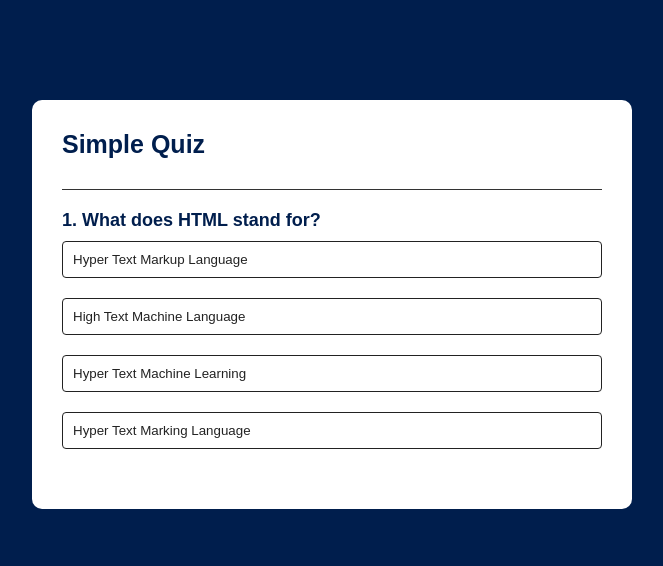
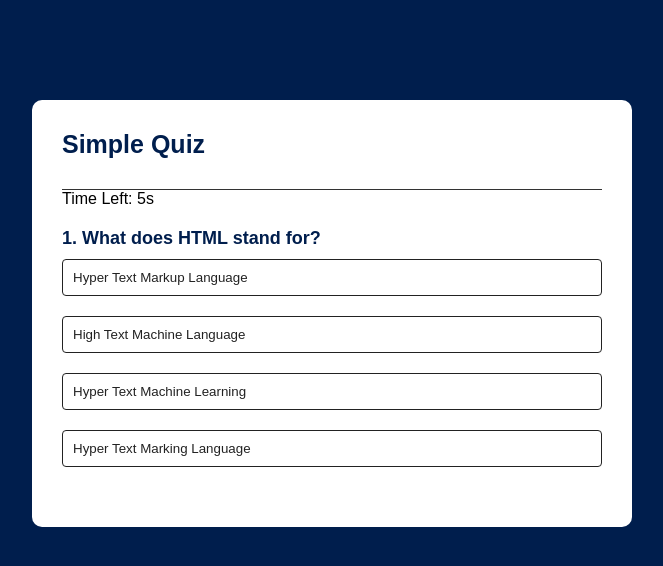
Before and after one commit to AbdullahRFA/30Days_30Project_JS, a plain HTML site: page Quiz_App/index.html in a window 1280 px wide. Shown: the whole page, without its empty margins (308-971 px from the left). Drawn offline with Linux system fonts and the light colour scheme.

Commit message:
added timer for each questions

```diff
--- a/Quiz_App/index.html
+++ b/Quiz_App/index.html
@@ -9,6 +9,7 @@
   <body>
     <div class="app">
       <h1>Simple Quiz</h1>
+      <div id="timer">Time Left: 10s</div>
       <div class="quiz">
         <h2 id="question">Question goes here</h2>
         <div id="answer-button">
--- a/Quiz_App/script.js
+++ b/Quiz_App/script.js
@@ -84,7 +84,8 @@ const questions = [
     ],
   },
   {
-    question: "Which of the following is a valid way to add comments in JavaScript?",
+    question:
+      "Which of the following is a valid way to add comments in JavaScript?",
     answers: [
       {
         text: "// This is a comment",
@@ -189,7 +190,8 @@ const questions = [
     ],
   },
   {
-    question: "Which CSS property is used to create space inside an element, between the content and the border?",
+    question:
+      "Which CSS property is used to create space inside an element, between the content and the border?",
     answers: [
       {
         text: "padding",
@@ -211,88 +213,125 @@ const questions = [
   },
 ];
 
-const questionElement = document.getElementById("question")
-const answerButton = document.getElementById("answer-button")
-const nextButton = document.getElementById("next-btn")
+const questionElement = document.getElementById("question");
+const answerButton = document.getElementById("answer-button");
+const nextButton = document.getElementById("next-btn");
 
 let currentQuestionIndex = 0;
 let score = 0;
 
-function startQuiz(){
+
+let timerElement = document.getElementById("timer");
+let timeLeft = 10; // Set the time limit for each question
+let timerInterval; // To store the interval ID
+
+function startTimer() {
+  timeLeft = 10; // Reset the time for each question
+  timerElement.innerHTML = `Time Left: ${timeLeft}s`;
+  timerInterval = setInterval(() => {
+    timeLeft--;
+    timerElement.innerHTML = `Time Left: ${timeLeft}s`;
+    if (timeLeft <= 0) {
+      clearInterval(timerInterval); // Stop the timer
+      handleTimeout(); // Handle when time runs out
+    }
+  }, 1000); // Update every second
+}
+
+function stopTimer() {
+  clearInterval(timerInterval); // Stop the timer
+}
+
+function handleTimeout() {
+  // Disable all buttons and show the correct answer
+  Array.from(answerButton.children).forEach((button) => {
+    if (button.dataset.correct === "true") {
+      button.classList.add("correct");
+    }
+    button.disabled = true;
+  });
+  nextButton.style.display = "block"; // Show the Next button
+}
+
+
+function startQuiz() {
   currentQuestionIndex = 0;
   score = 0;
+  timerElement.style.display = "block"; // Show the timer
   nextButton.innerHTML = "Next";
   showQuestion();
 }
 
-function showQuestion(){
+
+function showQuestion() {
   resetSate();
   let currentQuestion = questions[currentQuestionIndex];
   let questionNo = currentQuestionIndex + 1;
-    questionElement.innerHTML= questionNo + ". "+ currentQuestion.question;
+  questionElement.innerHTML = questionNo + ". " + currentQuestion.question;
 
-    currentQuestion.answers.forEach(answer => {
+  currentQuestion.answers.forEach((answer) => {
     const button = document.createElement("button");
     button.innerHTML = answer.text;
     button.classList.add("btn");
     answerButton.appendChild(button);
-        if(answer.correct){
+    if (answer.correct) {
       button.dataset.correct = answer.correct;
     }
-        button.addEventListener("click",selectAnswer);
+    button.addEventListener("click", (e) => {
+      stopTimer(); // Stop the timer when an answer is selected
+      selectAnswer(e);
+    });
   });
 
+  startTimer(); // Start the timer for the current question
 }
-function resetSate(){
+function resetSate() {
   nextButton.style.display = "none";
-    while(answerButton.firstChild){
+  while (answerButton.firstChild) {
     answerButton.removeChild(answerButton.firstChild);
   }
 }
-function selectAnswer(e){
+function selectAnswer(e) {
   const selectedBtn = e.target;
   const isCorrect = selectedBtn.dataset.correct === "true";
-  if(isCorrect){
+  if (isCorrect) {
     selectedBtn.classList.add("correct");
     score++;
-  }else{
+  } else {
     selectedBtn.classList.add("incorrect");
   }
 
-  Array.from(answerButton.children).forEach(button => {
-    if(button.dataset.correct === "true"){
-      button.classList.add("correct")
+  Array.from(answerButton.children).forEach((button) => {
+    if (button.dataset.correct === "true") {
+      button.classList.add("correct");
     }
     button.disabled = true;
   });
   nextButton.style.display = "block";
 }
 
-function showScore(){
+function showScore() {
   resetSate();
+  timerElement.style.display = "none"; // Hide the timer when the quiz ends
   questionElement.innerHTML = `Your scored ${score} out of ${questions.length}!`;
   nextButton.innerHTML = "Play Again";
   nextButton.style.display = "block";
 }
 
-function handleNextButton(){
+function handleNextButton() {
   currentQuestionIndex ++;
-  if( currentQuestionIndex < questions.length){
+  if (currentQuestionIndex < questions.length) {
     showQuestion();
-  }
-  else{
+  } else {
     showScore();
   }
 }
-nextButton.addEventListener("click", ()=>{
-  if(currentQuestionIndex < questions.length){
+nextButton.addEventListener("click", () => {
+  if (currentQuestionIndex < questions.length) {
     handleNextButton();
-  }
-  else{
+  } else {
     startQuiz();
   }
 });
 
-
-
-startQuiz()
+startQuiz();
```
Lines whose indentation alone changed are shown as unchanged.
